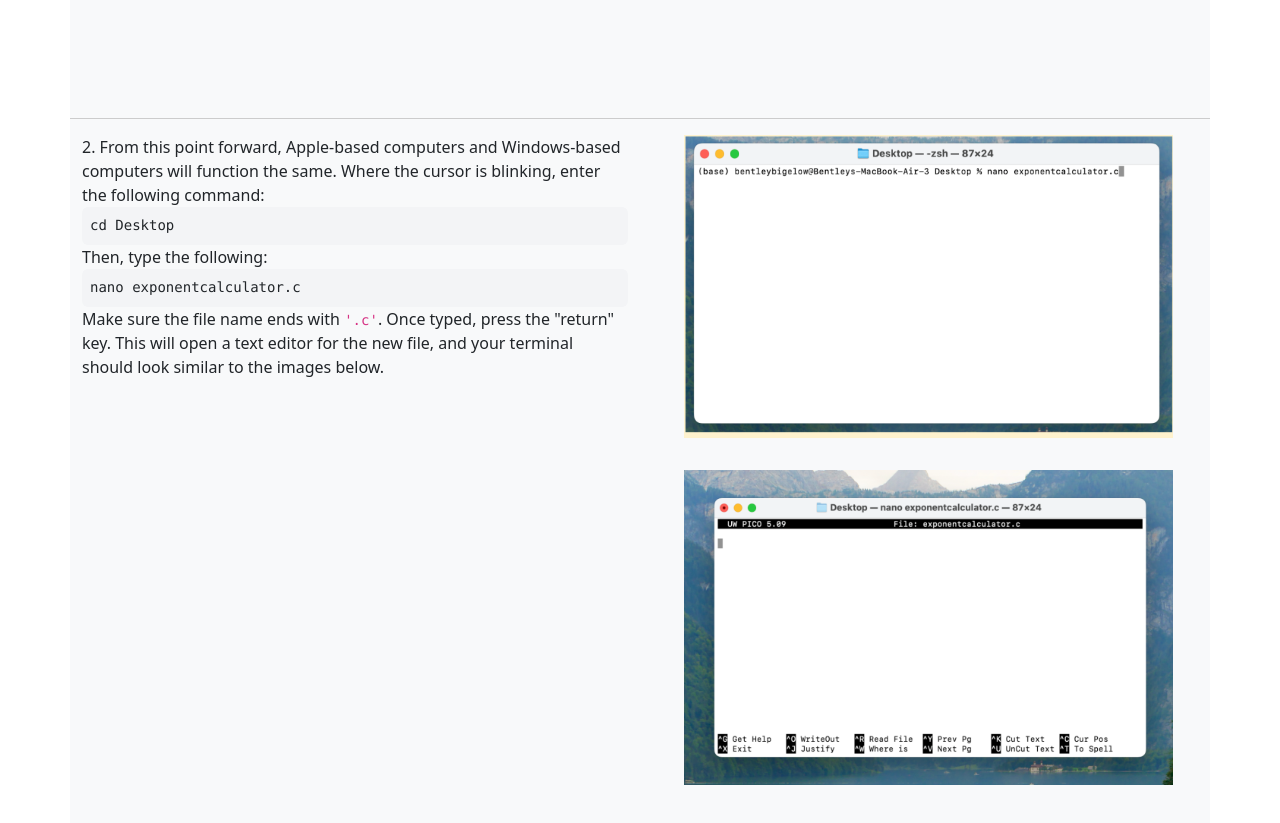
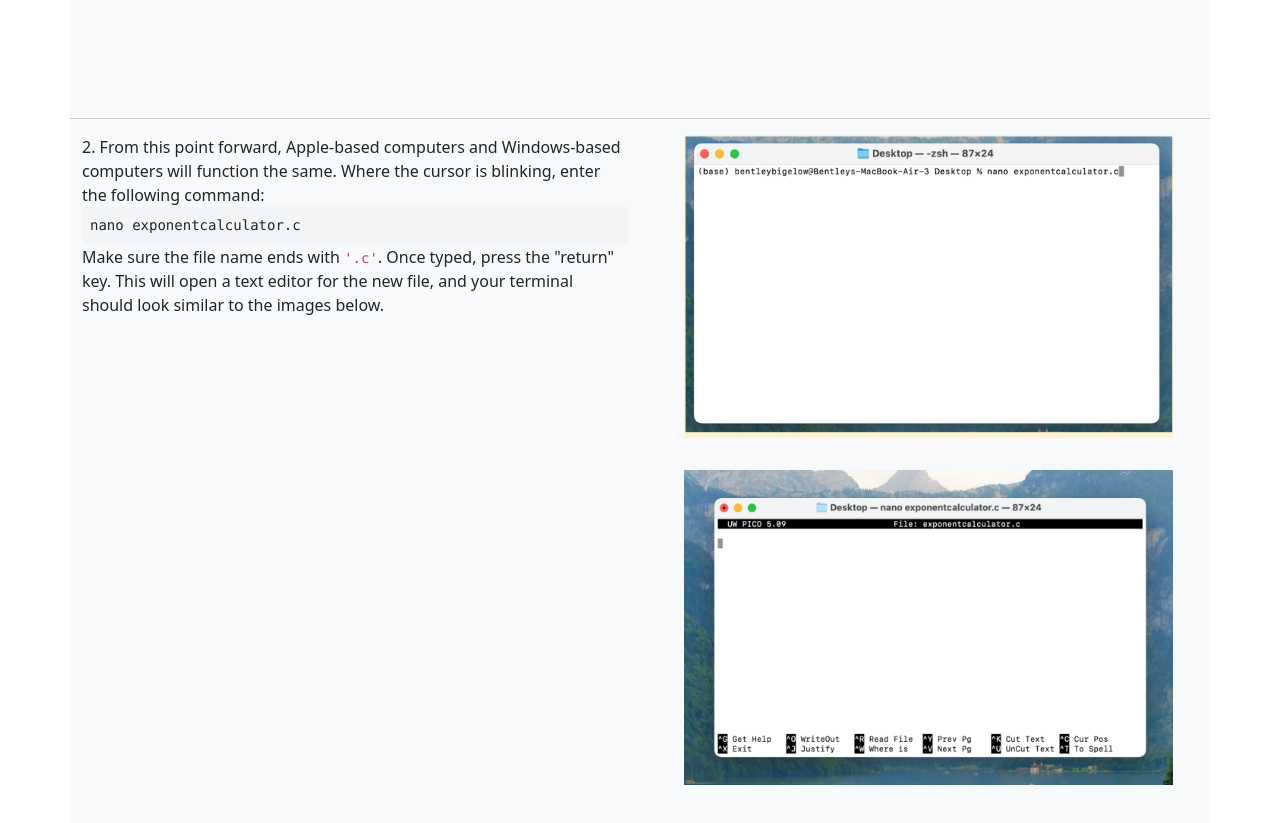
Before and after one commit to Alecyorgesen/wrtg316_instructions, a React (Vite) app: page / in a window 1280 px wide. Shown: the part 3380-4203 px from the top of the page. Built offline with nearby package versions, Linux system fonts and the light colour scheme.

Commit message:
Removed the cd Desktop command

```diff
--- a/src/components/steps/step2.jsx
+++ b/src/components/steps/step2.jsx
@@ -9,14 +9,6 @@ export default function Step2() {
             From this point forward, Apple-based computers and Windows-based
             computers will function the same. Where the cursor is blinking,
             enter the following command:
-            <pre className="codeBlock">
-              <code>cd Desktop</code>
-              {/* [Note: My computer would not work with this because Desktop is not
-            in the starting directory when opening the command prompt. You would
-            first need to navigate into OneDrive, so we should probably change
-            this to something that works universally.] */}
-            </pre>
-            Then, type the following:
             <pre className="codeBlock">
               <code>nano exponentcalculator.c</code>
             </pre>
```
